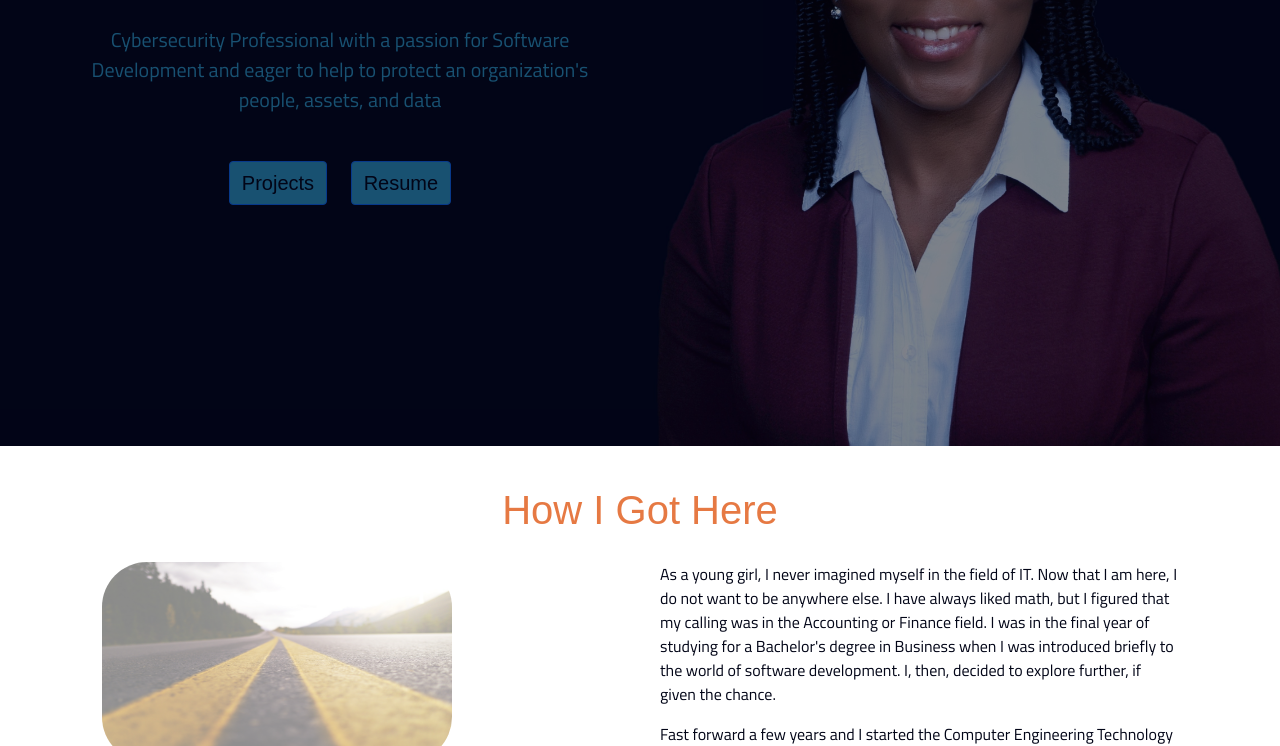
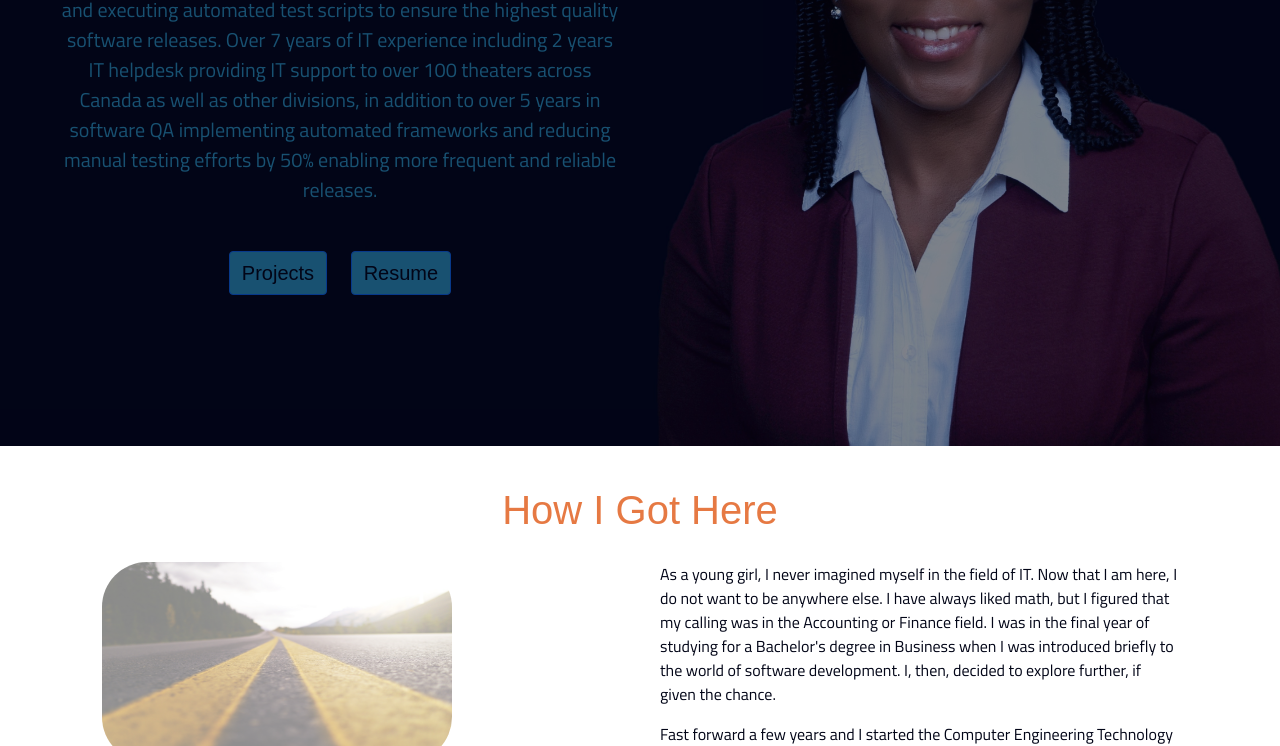
Before and after one commit to aneilaing/aneilaing.github.io, a plain HTML site: page index.html in a window 1280 px wide. Shown: the part 354-1100 px from the top of the page. Drawn offline with nearby package versions, Linux system fonts and the light colour scheme; a web font is replaced by a local one.

Commit message:
Update index.html
Update Summary Headline Jan 25, 2024

```diff
--- a/index.html
+++ b/index.html
@@ -41,7 +41,8 @@
 <h1 class="my_h1">
   Hi, I'm <span style="color:rgb(230,121,67);">Aneika</span>
 </h1>
-<p class="soft_eng">Cybersecurity Professional with a passion for Software Development and eager to help to protect an organization's people, assets, and data<p>
+<p class="soft_eng">An experienced QA Automation Consultant keen on transitioning to cybersecurity. Diverse experience in designing, implementing, and executing automated test scripts to ensure the highest quality software releases. Over 7 years of IT experience including 2 years IT helpdesk providing IT support to over 100 theaters across Canada as well as other divisions, in addition to over 5 years in software QA implementing automated frameworks and reducing manual testing efforts by 50% enabling more frequent and reliable releases.
+<p>
 
 <!-- <button type="button" class="btn btn-primary project_btn">Projects</button> -->
 <a class="btn btn-primary project_btn" href=#project_div>Projects</a>
```
